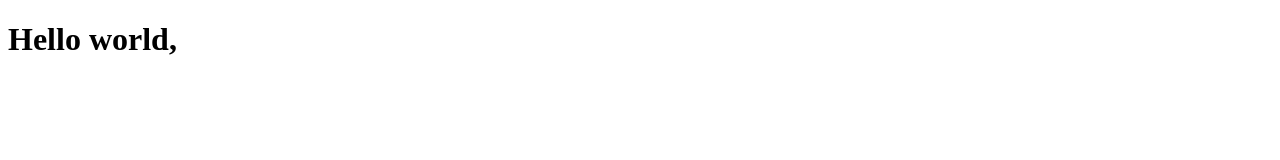
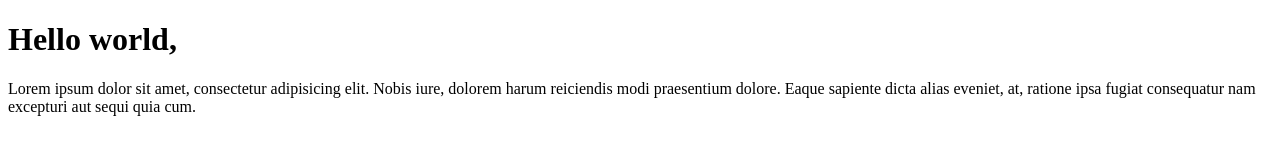
Before and after one commit to faizek56/hello, a plain HTML site: page index.html in a window 1280 px wide. Drawn offline with Linux system fonts and the light colour scheme.

Commit message:
Update index.html
Add some lorem lines

```diff
--- a/index.html
+++ b/index.html
@@ -7,5 +7,6 @@
 </head>
 <body>
     <h1>Hello world,</h1>
+    <p>Lorem ipsum dolor sit amet, consectetur adipisicing elit. Nobis iure, dolorem harum reiciendis modi praesentium dolore. Eaque sapiente dicta alias eveniet, at, ratione ipsa fugiat consequatur nam excepturi aut sequi quia cum.</p>
 </body>
 </html>
```
